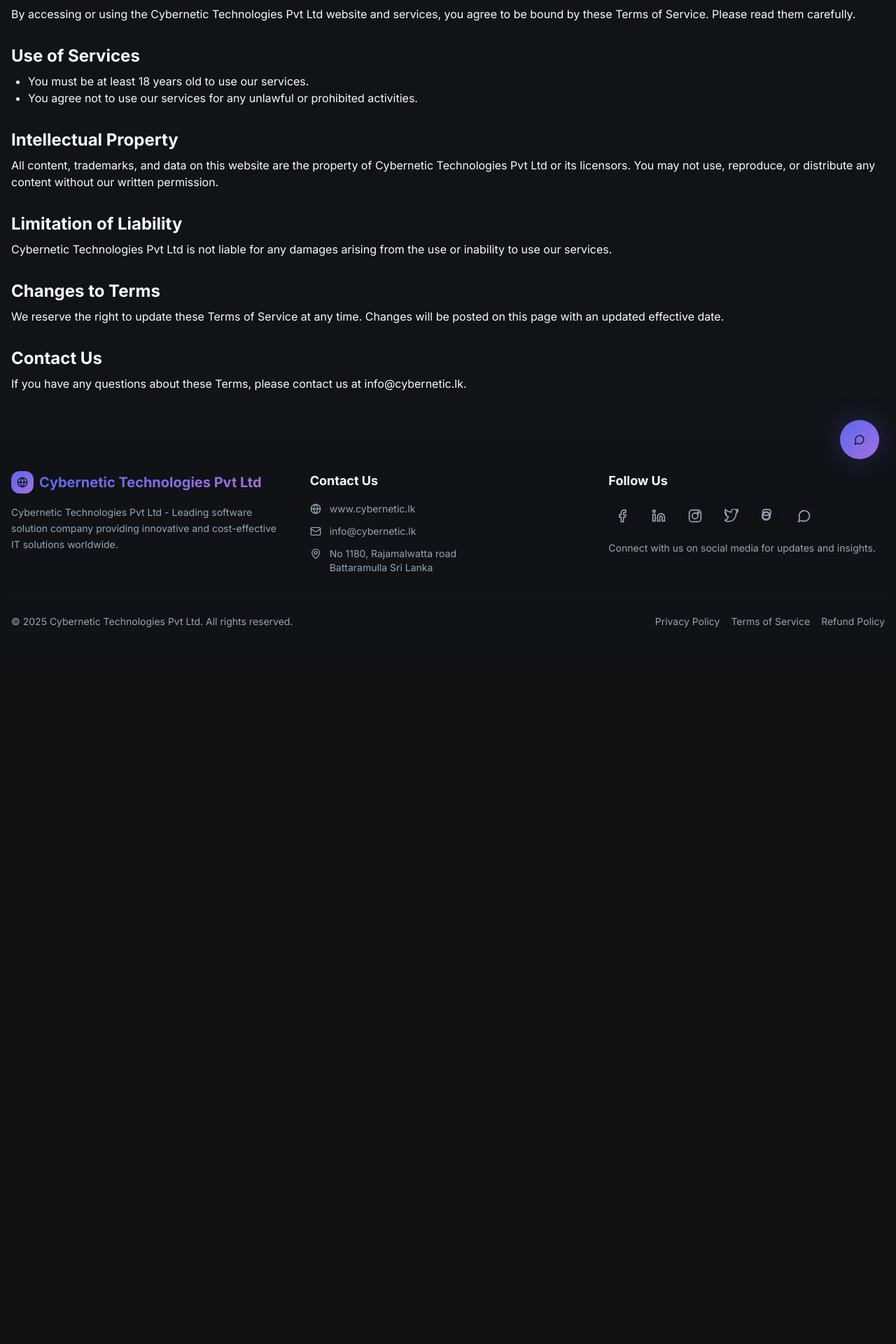
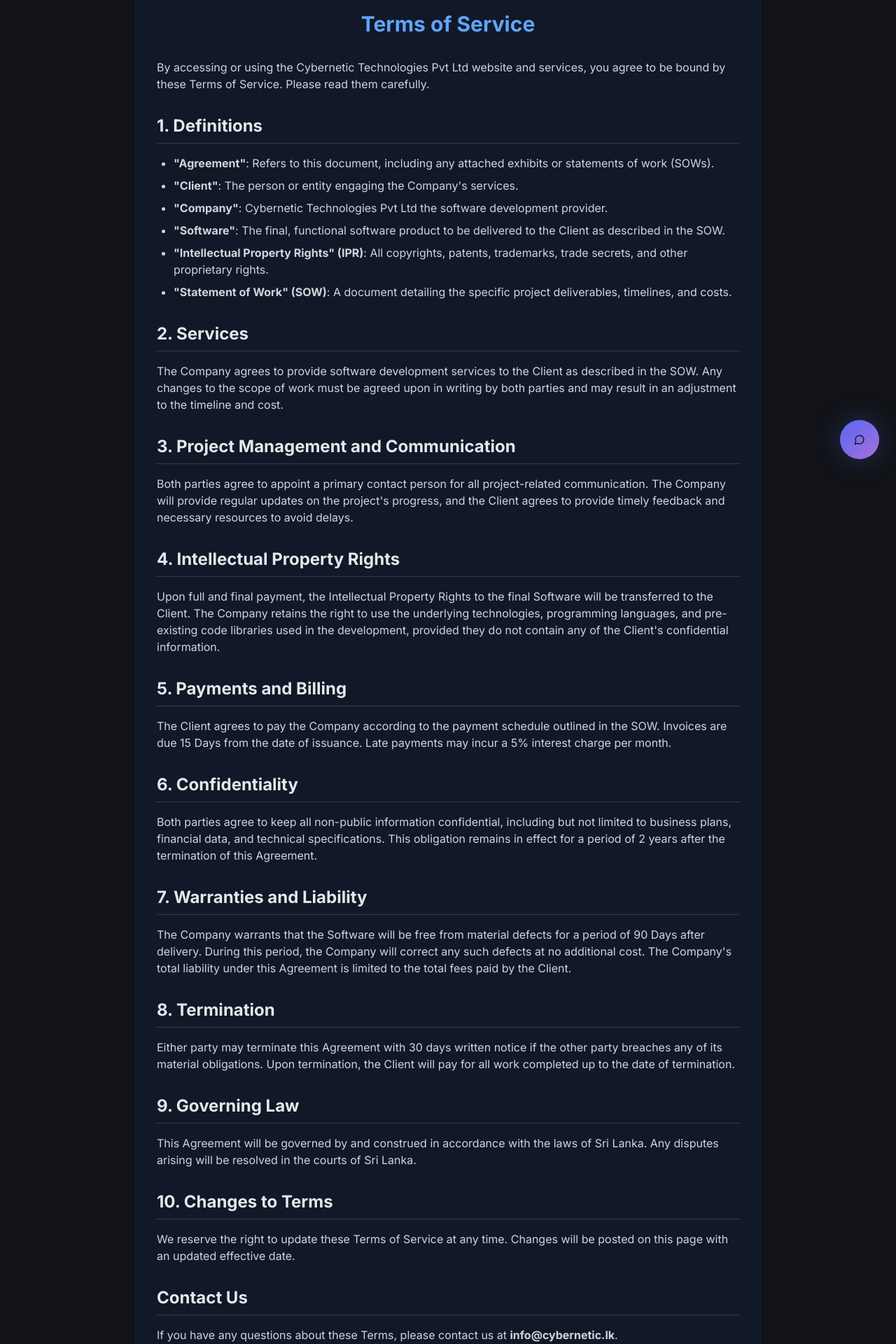
Before and after one commit to CyberneticWork/Cybernetic_web, a React (Vite) app: page /terms-of-service in a window 1280 px wide. Shown: the part 120-2040 px from the top of the page at 70% size. Before the commit the page ends 1066 px from the top, so only its background shows below. Built offline with nearby package versions, Linux system fonts and the light colour scheme.

Commit message:
Update TermsOfService.tsx

```diff
--- a/src/pages/TermsOfService.tsx
+++ b/src/pages/TermsOfService.tsx
@@ -5,21 +5,97 @@ const TermsOfService = () => (
   <div className="min-h-screen bg-background">
     <Header />
     <main className="container mx-auto px-4 py-16">
-      <h1 className="text-4xl font-bold mb-6">Terms of Service</h1>
-      <p className="mb-4">By accessing or using the Cybernetic Technologies Pvt Ltd website and services, you agree to be bound by these Terms of Service. Please read them carefully.</p>
-      <h2 className="text-2xl font-semibold mt-8 mb-2">Use of Services</h2>
-      <ul className="list-disc pl-6 mb-4">
-        <li>You must be at least 18 years old to use our services.</li>
-        <li>You agree not to use our services for any unlawful or prohibited activities.</li>
-      </ul>
-      <h2 className="text-2xl font-semibold mt-8 mb-2">Intellectual Property</h2>
-      <p className="mb-4">All content, trademarks, and data on this website are the property of Cybernetic Technologies Pvt Ltd or its licensors. You may not use, reproduce, or distribute any content without our written permission.</p>
-      <h2 className="text-2xl font-semibold mt-8 mb-2">Limitation of Liability</h2>
-      <p className="mb-4">Cybernetic Technologies Pvt Ltd is not liable for any damages arising from the use or inability to use our services.</p>
-      <h2 className="text-2xl font-semibold mt-8 mb-2">Changes to Terms</h2>
-      <p className="mb-4">We reserve the right to update these Terms of Service at any time. Changes will be posted on this page with an updated effective date.</p>
-      <h2 className="text-2xl font-semibold mt-8 mb-2">Contact Us</h2>
-      <p>If you have any questions about these Terms, please contact us at info@cybernetic.lk.</p>
+      <div className="max-w-4xl mx-auto bg-white dark:bg-gray-900 rounded-lg shadow-lg p-8 mt-10 mb-16">
+        <h1 className="text-3xl font-bold text-center mb-8 text-blue-700 dark:text-blue-400">Terms of Service</h1>
+
+        <section className="mb-8">
+          <p className="mb-6 text-gray-700 dark:text-gray-300">
+            By accessing or using the Cybernetic Technologies Pvt Ltd website and services, you agree to be bound by these Terms of Service. Please read them carefully.
+          </p>
+        </section>
+
+        <section className="mb-8">
+          <h2 className="text-2xl font-semibold mb-4 text-gray-800 dark:text-gray-200 border-b pb-2">1. Definitions</h2>
+          <ul className="list-disc pl-6 space-y-2 text-gray-700 dark:text-gray-300">
+            <li><span className="font-semibold">"Agreement"</span>: Refers to this document, including any attached exhibits or statements of work (SOWs).</li>
+            <li><span className="font-semibold">"Client"</span>: The person or entity engaging the Company's services.</li>
+            <li><span className="font-semibold">"Company"</span>: Cybernetic Technologies Pvt Ltd the software development provider.</li>
+            <li><span className="font-semibold">"Software"</span>: The final, functional software product to be delivered to the Client as described in the SOW.</li>
+            <li><span className="font-semibold">"Intellectual Property Rights" (IPR)</span>: All copyrights, patents, trademarks, trade secrets, and other proprietary rights.</li>
+            <li><span className="font-semibold">"Statement of Work" (SOW)</span>: A document detailing the specific project deliverables, timelines, and costs.</li>
+          </ul>
+        </section>
+
+        <section className="mb-8">
+          <h2 className="text-2xl font-semibold mb-4 text-gray-800 dark:text-gray-200 border-b pb-2">2. Services</h2>
+          <p className="text-gray-700 dark:text-gray-300">
+            The Company agrees to provide software development services to the Client as described in the SOW. Any changes to the scope of work must be agreed upon in writing by both parties and may result in an adjustment to the timeline and cost.
+          </p>
+        </section>
+
+        <section className="mb-8">
+          <h2 className="text-2xl font-semibold mb-4 text-gray-800 dark:text-gray-200 border-b pb-2">3. Project Management and Communication</h2>
+          <p className="text-gray-700 dark:text-gray-300">
+            Both parties agree to appoint a primary contact person for all project-related communication. The Company will provide regular updates on the project's progress, and the Client agrees to provide timely feedback and necessary resources to avoid delays.
+          </p>
+        </section>
+
+        <section className="mb-8">
+          <h2 className="text-2xl font-semibold mb-4 text-gray-800 dark:text-gray-200 border-b pb-2">4. Intellectual Property Rights</h2>
+          <p className="text-gray-700 dark:text-gray-300">
+            Upon full and final payment, the Intellectual Property Rights to the final Software will be transferred to the Client. The Company retains the right to use the underlying technologies, programming languages, and pre-existing code libraries used in the development, provided they do not contain any of the Client's confidential information.
+          </p>
+        </section>
+
+        <section className="mb-8">
+          <h2 className="text-2xl font-semibold mb-4 text-gray-800 dark:text-gray-200 border-b pb-2">5. Payments and Billing</h2>
+          <p className="text-gray-700 dark:text-gray-300">
+            The Client agrees to pay the Company according to the payment schedule outlined in the SOW. Invoices are due 15 Days from the date of issuance. Late payments may incur a 5% interest charge per month.
+          </p>
+        </section>
+
+        <section className="mb-8">
+          <h2 className="text-2xl font-semibold mb-4 text-gray-800 dark:text-gray-200 border-b pb-2">6. Confidentiality</h2>
+          <p className="text-gray-700 dark:text-gray-300">
+            Both parties agree to keep all non-public information confidential, including but not limited to business plans, financial data, and technical specifications. This obligation remains in effect for a period of 2 years after the termination of this Agreement.
+          </p>
+        </section>
+
+        <section className="mb-8">
+          <h2 className="text-2xl font-semibold mb-4 text-gray-800 dark:text-gray-200 border-b pb-2">7. Warranties and Liability</h2>
+          <p className="text-gray-700 dark:text-gray-300">
+            The Company warrants that the Software will be free from material defects for a period of 90 Days after delivery. During this period, the Company will correct any such defects at no additional cost. The Company's total liability under this Agreement is limited to the total fees paid by the Client.
+          </p>
+        </section>
+
+        <section className="mb-8">
+          <h2 className="text-2xl font-semibold mb-4 text-gray-800 dark:text-gray-200 border-b pb-2">8. Termination</h2>
+          <p className="text-gray-700 dark:text-gray-300">
+            Either party may terminate this Agreement with 30 days written notice if the other party breaches any of its material obligations. Upon termination, the Client will pay for all work completed up to the date of termination.
+          </p>
+        </section>
+
+        <section className="mb-8">
+          <h2 className="text-2xl font-semibold mb-4 text-gray-800 dark:text-gray-200 border-b pb-2">9. Governing Law</h2>
+          <p className="text-gray-700 dark:text-gray-300">
+            This Agreement will be governed by and construed in accordance with the laws of Sri Lanka. Any disputes arising will be resolved in the courts of Sri Lanka.
+          </p>
+        </section>
+
+        <section className="mb-8">
+          <h2 className="text-2xl font-semibold mb-4 text-gray-800 dark:text-gray-200 border-b pb-2">10. Changes to Terms</h2>
+          <p className="text-gray-700 dark:text-gray-300">
+            We reserve the right to update these Terms of Service at any time. Changes will be posted on this page with an updated effective date.
+          </p>
+        </section>
+
+        <section>
+          <h2 className="text-2xl font-semibold mb-4 text-gray-800 dark:text-gray-200 border-b pb-2">Contact Us</h2>
+          <p className="text-gray-700 dark:text-gray-300">
+            If you have any questions about these Terms, please contact us at <span className="font-semibold">info@cybernetic.lk</span>.
+          </p>
+        </section>
+      </div>
     </main>
     <Footer />
   </div>
```
